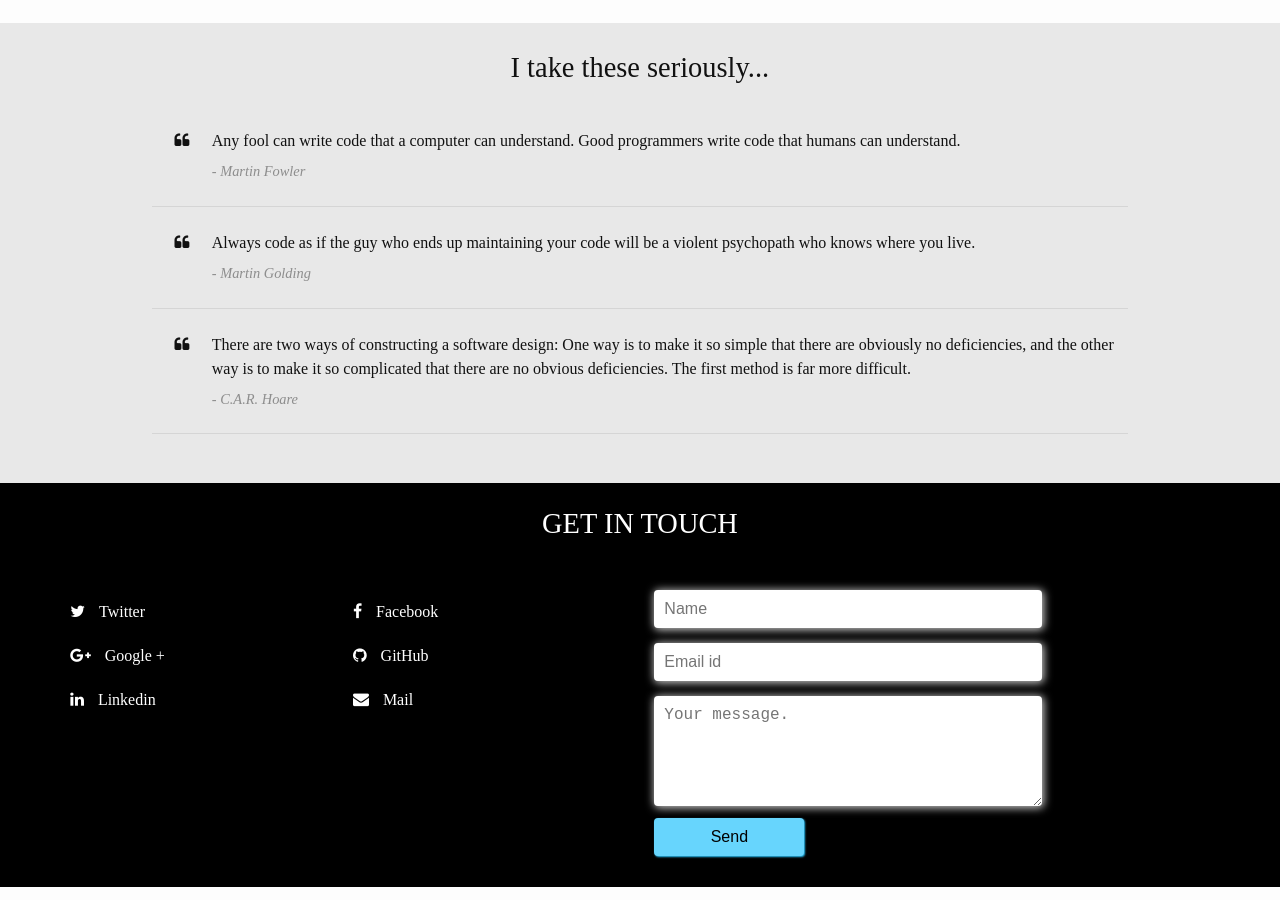
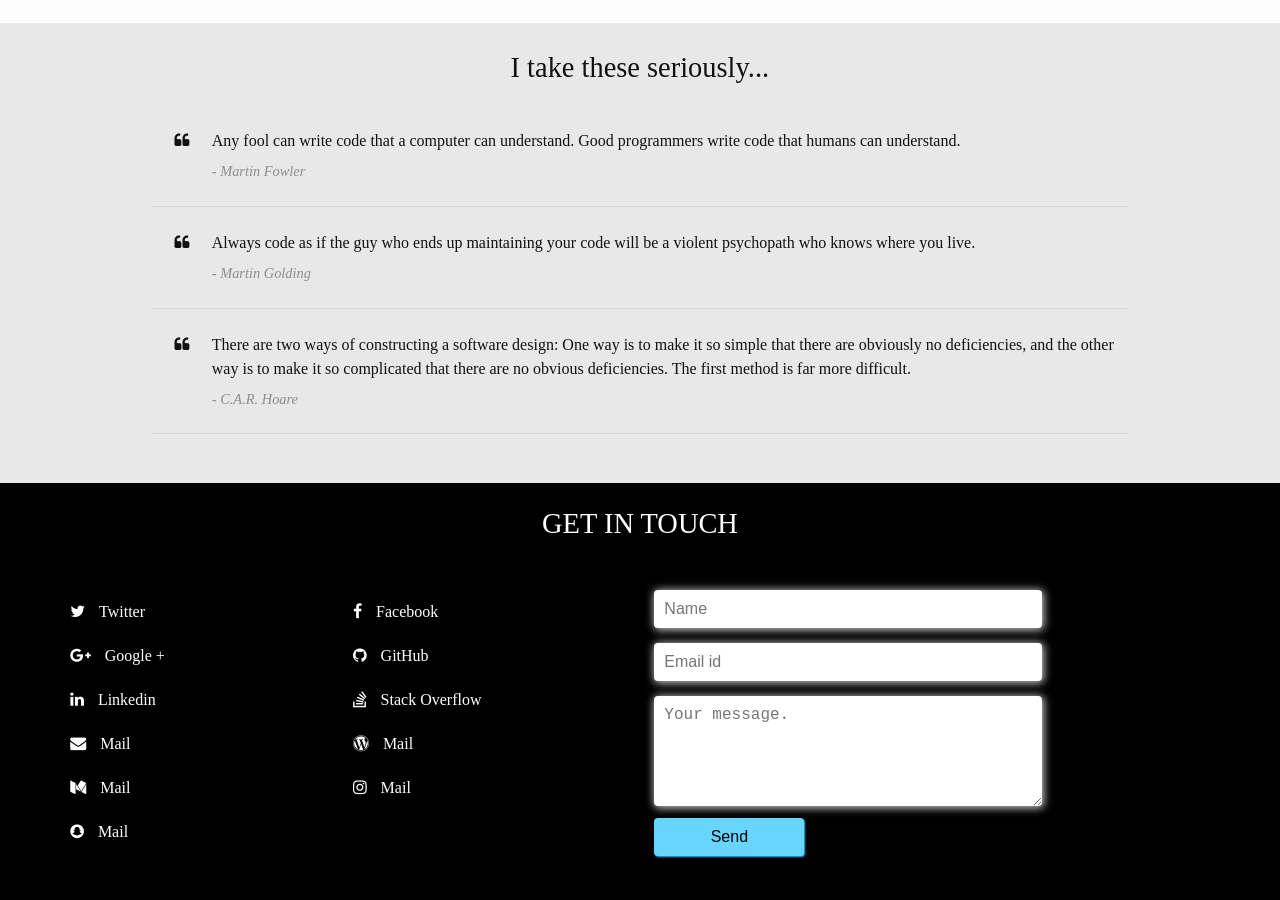
Before and after one commit to ChaiBapchya/ChaiBapchya.github.io, a Jekyll site: the page built from index.html, in a window 1280 px wide and 900 px high, scrolled down 3601 px. Built offline with Jekyll 4.4.1, drawn with Linux system fonts in a browser that asks for light colours; nearby versions of some CDN libraries; some web fonts are replaced.

Commit message:
Social Media

```diff
--- a/index.html
+++ b/index.html
@@ -217,15 +217,33 @@ html_title: Chaitanya Bapat
           </li>
           <li><a href="https://www.linkedin.com/in/chaibapchya" target="_blank">
             <i class="fa fa-linkedin"></i>
-            <span>Linkedin</span></a></li><!--
-          <li><a href="https://www.pinterest.com/vishnunarang/" target="_blank">
-            <i class="fa fa-pinterest"></i>
-            <span>Pinterest</span></a>
-          </li> -->
-          <li><a href="mailto:chai.bapat@@gmail.com" target="_blank">
+            <span>Linkedin</span></a></li>
+          <li><a href="https://stackoverflow.com/users/5157515/chaitanya-bapat?tab=profile" target="_blank">
+            <i class="fa fa-stack-overflow"></i>
+            <span>Stack Overflow</span></a>
+          </li>
+          <li><a href="mailto:chai.bapat@gmail.com" target="_blank">
             <i class="fa fa-envelope"></i>
             <span>Mail</span></a>
           </li>
+          <li><a href="https://chaibapat.wordpress.com" target="_blank">
+            <i class="fa fa-wordpress"></i>
+            <span>Mail</span></a>
+          </li>
+          <li><a href="https://medium.com/@chai.bapat" target="_blank">
+            <i class="fa fa-medium"></i>
+            <span>Mail</span></a>
+          </li>
+          <li><a href="https://www.instagram.com/chaibapchya/" target="_blank">
+            <i class="fa fa-instagram"></i>
+            <span>Mail</span></a>
+          </li>
+          <li><a href="https://snapchat.com/add/chaibaptya" target="_blank">
+            <i class="fa fa-snapchat"></i>
+            <span>Mail</span></a>
+          </li>
+
+
         </ul>
       </div>
     </div>
```
